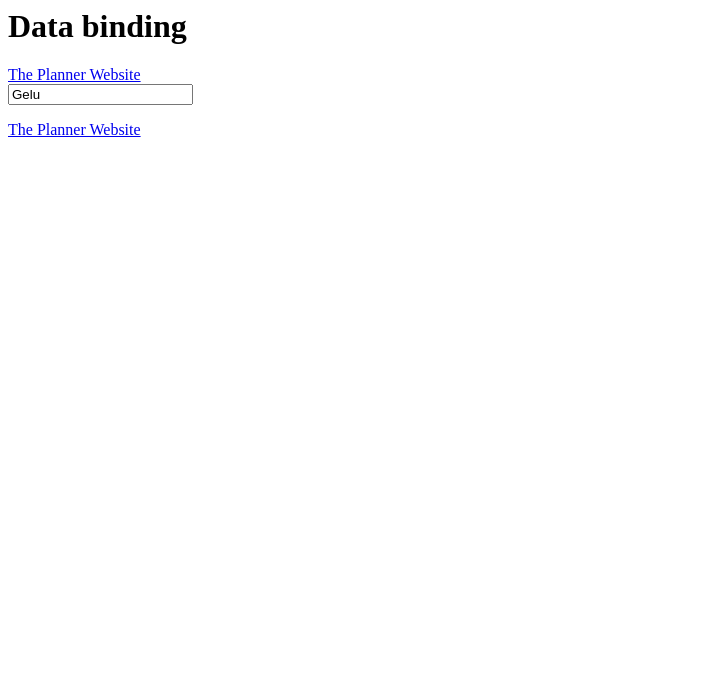
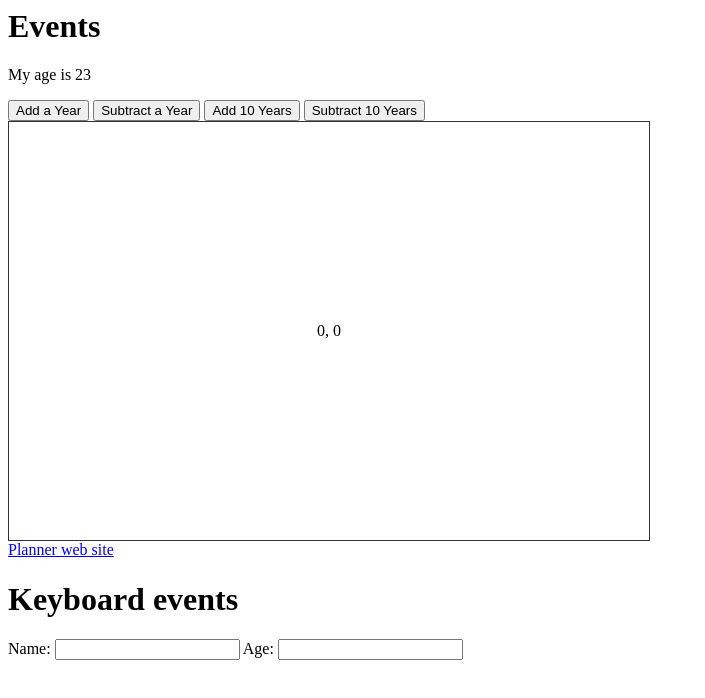
Before and after one commit to astonished12/learn-vue, a plain HTML site: page index.html in a window 1280 px wide. Shown: the whole page, without its empty margins (0-705 px from the left). Drawn offline with nearby package versions, Linux system fonts and the light colour scheme.

Commit message:
events in vue with prevent v-on etc

```diff
--- a/css/styles.css
+++ b/css/styles.css
@@ -0,0 +1,6 @@
+#canvas {
+    width: 600px;
+    padding: 200px 20px;
+    text-align: center;
+    border: 1px solid #333;
+}
--- a/index.html
+++ b/index.html
@@ -7,11 +7,26 @@
     </head>
     <body>
         <div id="vue-app">
-            <h1>Data binding</h1>
-            <a v-bind:href="website">The Planner Website</a>
-            <br>
-            <input type="text" v-bind:value="name">
-            <p v-html="websiteTag"></p>
+           <h1>Events</h1>
+           <p>My age is {{age}}</p>
+           <button @click.once="add(1)">Add a Year</button>
+           <button @click="subtract(1)">Subtract a Year</button>
+           <button @dblclick="add(10)">Add 10 Years</button>
+           <button @dblclick="subtract(10)">Subtract 10 Years</button>
+
+           <div id="canvas" @mousemove="updateXY"> {{x}}, {{y }} </div>
+           <a v-on:click.prevent="click" href="https://planner.expertnetwork.ro">Planner web site</a>
+
+           <div>
+               <h1>Keyboard events</h1>
+               <label>Name:</label>
+               <input type="text" v-on:keyup.enter="logName">
+
+               <label>Age:</label>
+               <input type="text" v-on:keyup.alt.enter="logAge">
+           </div>
+
+
         </div>
         <script src="js/app.js"></script>
     </body>
--- a/js/app.js
+++ b/js/app.js
@@ -1,14 +1,29 @@
 new Vue({
     el:'#vue-app',
     data: {
-        name: 'Gelu',
-        job: 'Ninja',
-        website: 'https://planner.expertnetwork.ro',
-        websiteTag: '<a href="https://planner.expertnetwork.ro"> The Planner Website </a> '
+       age:23,
+       x:0,
+       y:0
     },
     methods: {
-        greet: function(time){
-            return 'Good ' + time + ' ' + this.name;
-        }
+       add: function(inc){
+           this.age+=inc;
+       },
+       subtract: function(inc){
+           this.age-=inc;
+       },
+       updateXY: function(event){
+           this.x = event.offsetX;
+           this.y = event.offsetY;
+       },
+       click:function(){
+           alert("You clicked me");
+       },
+       logName: function(){
+            console.log('you entered your name');
+       },
+       logAge: function(){
+            console.log('you entered your age');
+       }
     }
 });
```
